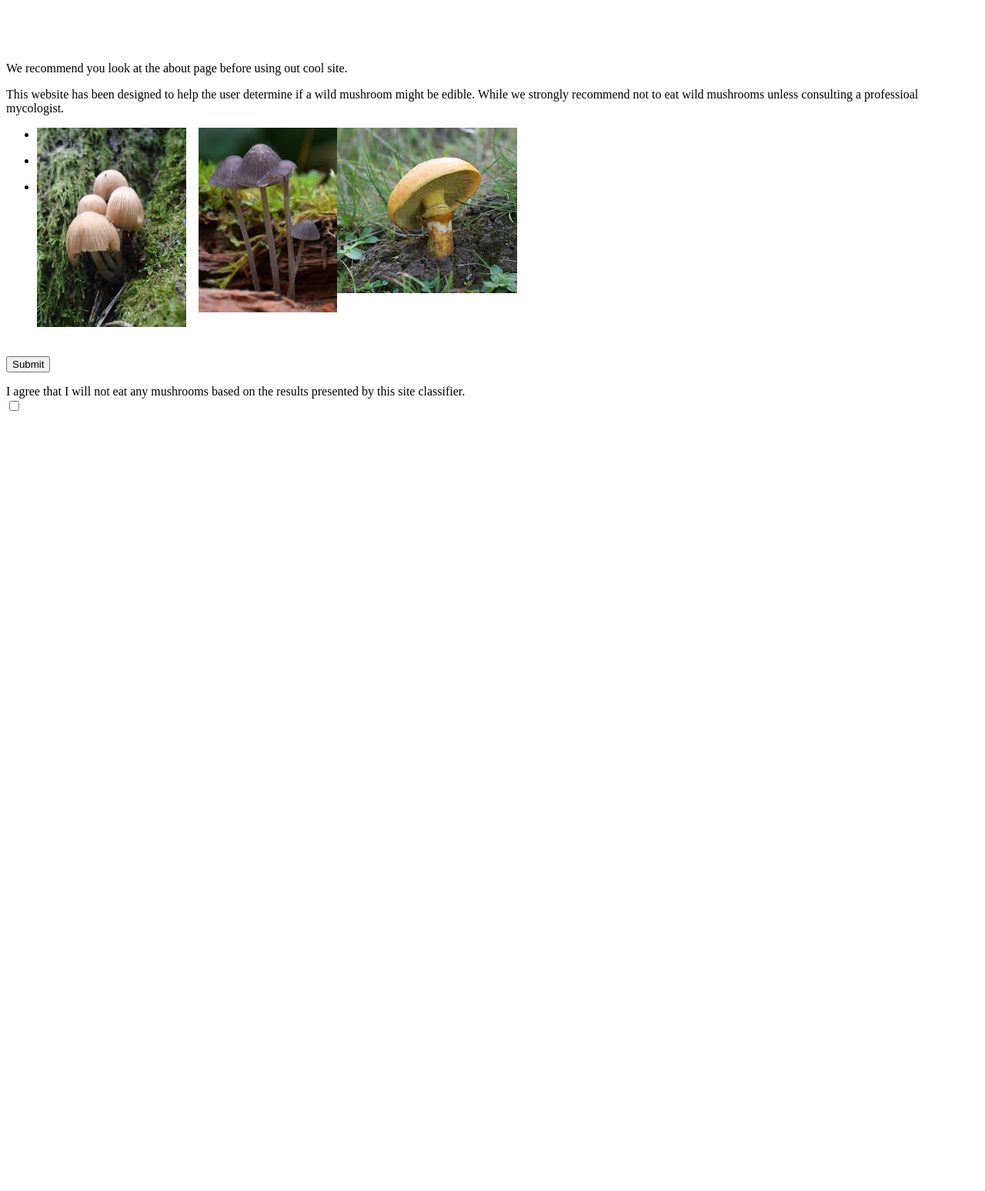
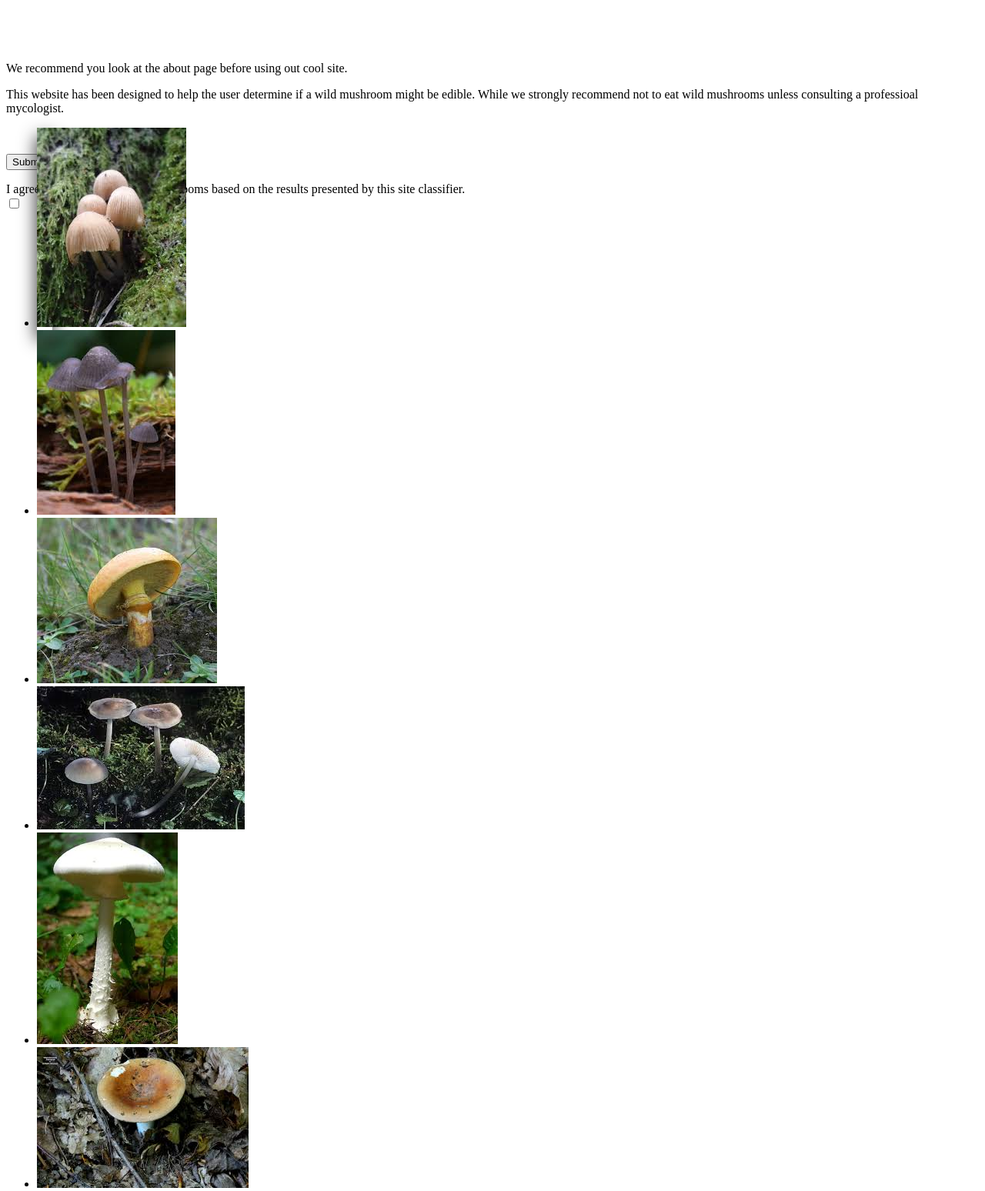
Before and after one commit to Powers-RC/Mushroom-Project-, a Flask app: page / in a window 1280 px wide. Shown: the part 26-1574 px from the top of the page at 77% size. Before the commit the page ends 560 px from the top, so only its background shows below. Run offline with Flask 2, Linux system fonts and the light colour scheme; parts of the project's set-up code (start-up, migrations or seed data) failed here and were passed over.

Commit message:
Selection Update, Bad Box

```diff
--- a/mushroom_app/static/css_files/home.css
+++ b/mushroom_app/static/css_files/home.css
@@ -5,3 +5,15 @@ body {
 h1 {
     color: white;
 }
+
+/*option{border:solid 1px red; margin:10px;}*/
+
+.selected{
+   box-shadow:0px 12px 22px 1px #333;
+   width: 20px;
+
+}
+
+.image{
+    width: 160px;
+}
--- a/mushroom_app/templates/base.html
+++ b/mushroom_app/templates/base.html
@@ -16,15 +16,22 @@
        $(document).ready(function(){
            $("select").imagepicker({limit: 1});
 
+        //Detects loaded images & Image formating
         var $container = $('.image_picker_selector');
           // initialize
             $container.imagesLoaded(function () {
               $container.masonry({
-                columnWidth: 30,
-                itemSelector: '.thumbnail'
+                itemSelector: '.image',
+                columnWidth: 500,
                 });
               });
            });
+
+         //alt to imagepicker click for option tag
+    //     $('option').click(function(){
+    //     $('.selected').removeClass('selected'); // removes the previous selected class
+    //     $(this).addClass('selected'); // adds the class to the clicked image
+    //  });
      </script>
 
   </head>
--- a/mushroom_app/templates/home.html
+++ b/mushroom_app/templates/home.html
@@ -15,10 +15,14 @@
     	  <!--<a href="#">Cap Shape</a>-->
       <div class="shroom_attributes">
         <form action="/home_post" mehtod="post" name="Mushroom Features">
+
           <select class="cap-picker">
-            <option data-img-src="../static/cap_shape/bell_shaped_cap.jpeg" value="b">Bell Shape</option>
-            <option data-img-src='../static/cap_shape/conical_cap.jpeg' value="c">Conical Shape</option>
-            <option data-img-src="../static/cap_shape/convex_cap.jpeg" value='x'>Convex Shape</option>
+            <option class="image" data-img-src="../static/cap_shape/bell_shaped_cap.jpeg" value="b">Bell Shape</option>
+            <option class="image" data-img-src='../static/cap_shape/conical_cap.jpeg' value="c">Conical Shape</option>
+            <option class="image" data-img-src="../static/cap_shape/convex_cap.jpeg" value='x'>Convex Shape</option>
+            <option class="image" data-img-src="../static/cap_shape/flat_cap.jpeg" value="f">Bell Shape</option>
+            <option class="image" data-img-src='../static/cap_shape/knobbed_cap.jpeg' value="k">Conical Shape</option>
+            <option class="image" data-img-src="../static/cap_shape/sunken_cap.jpeg" value='s'>Convex Shape</option>
           </select>
 
       </div>
```
